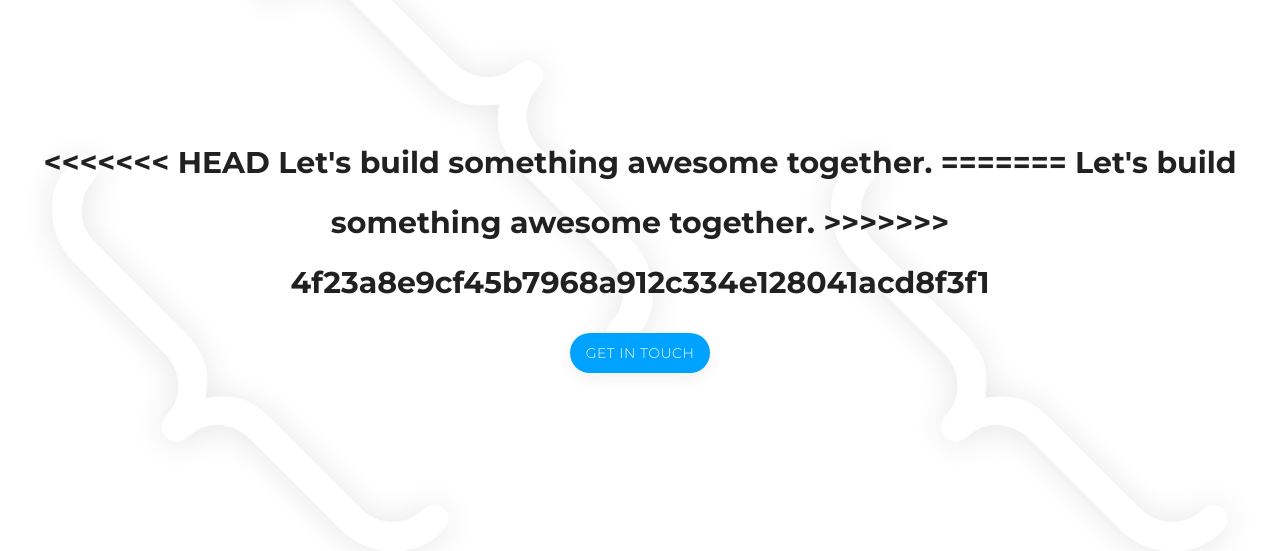
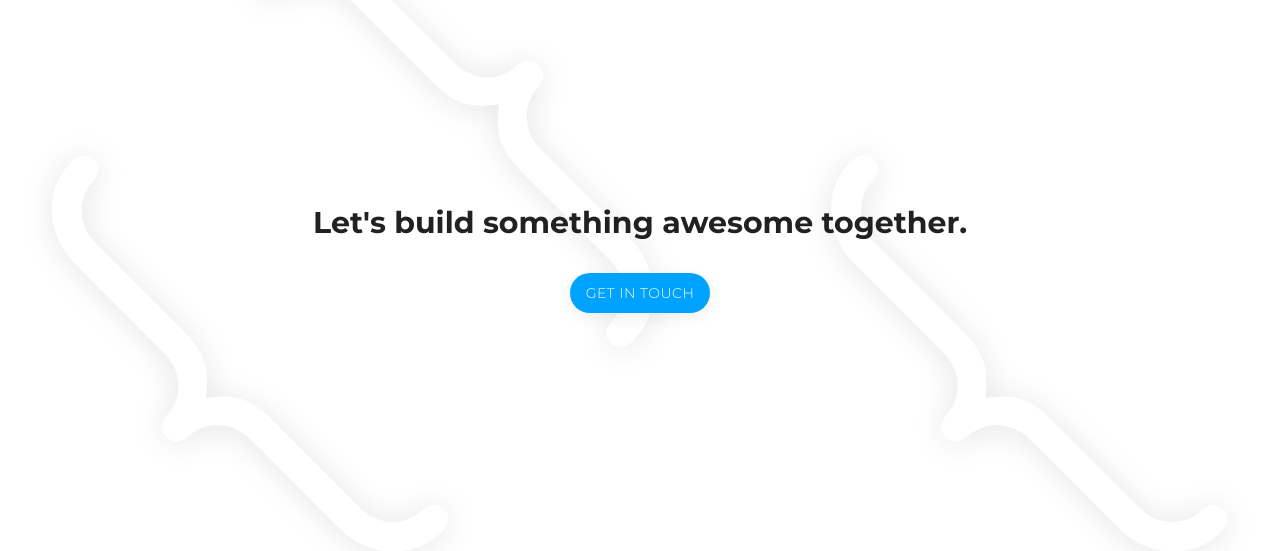
Before and after one commit to zyphertech/landing-page, a website: page app/index.html in a window 1280 px wide. Shown: the part 4840-5391 px from the top of the page. Drawn offline with nearby package versions, Linux system fonts and the light colour scheme; files whose address does not match are found by name.

Commit message:
resolved conflict

```diff
--- a/app/index.html
+++ b/app/index.html
@@ -731,11 +731,7 @@
 
       <div class="details center-align ">
         <div class="text">
-<<<<<<< HEAD
           Let's build something awesome together.
-=======
-            Let's build something awesome together.
->>>>>>> 4f23a8e9cf45b7968a912c334e128041acd8f3f1
         </div>
         <a href="mailto:hello@zypher.tech" class="btn circle">
           Get in touch
```
